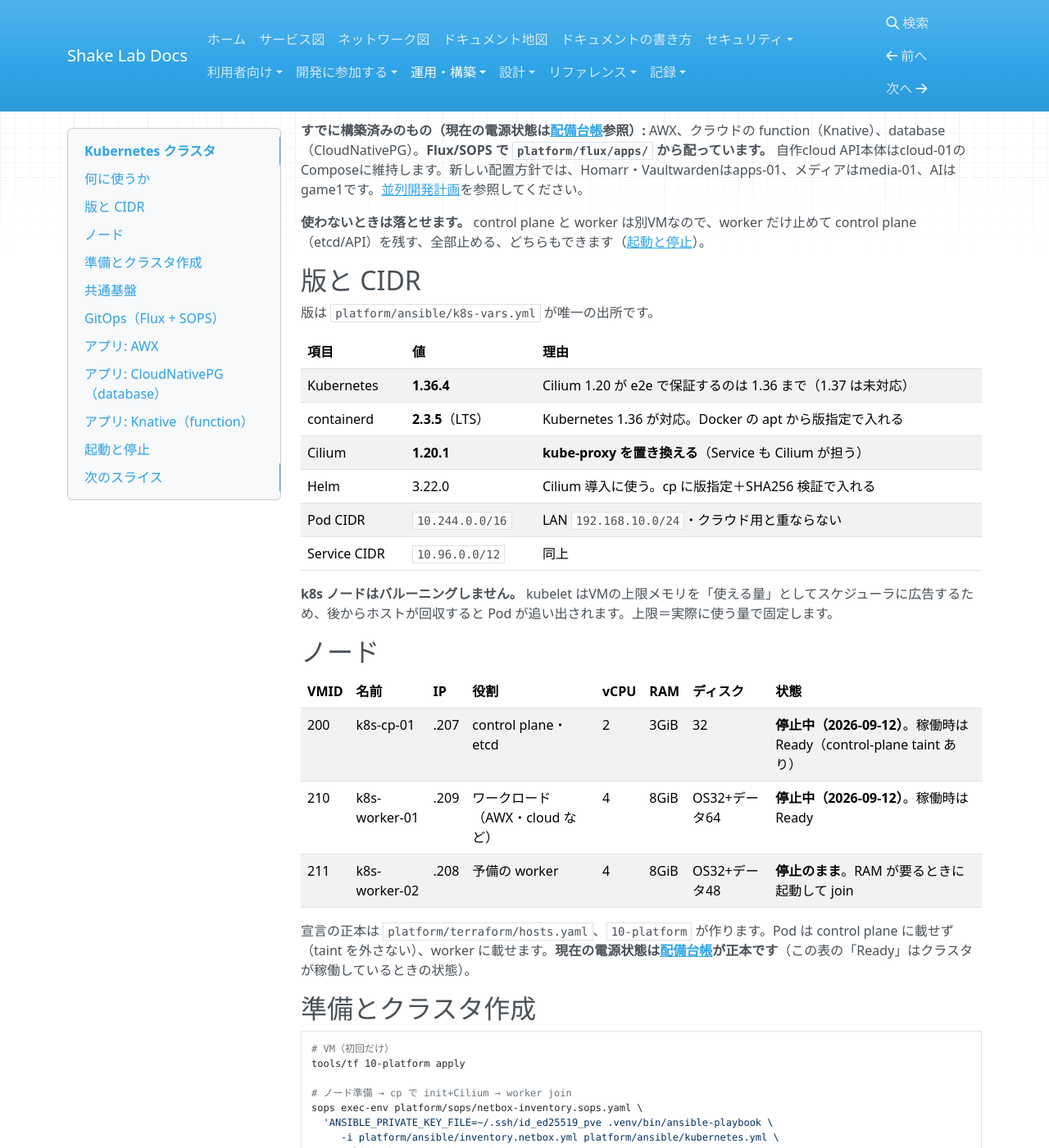
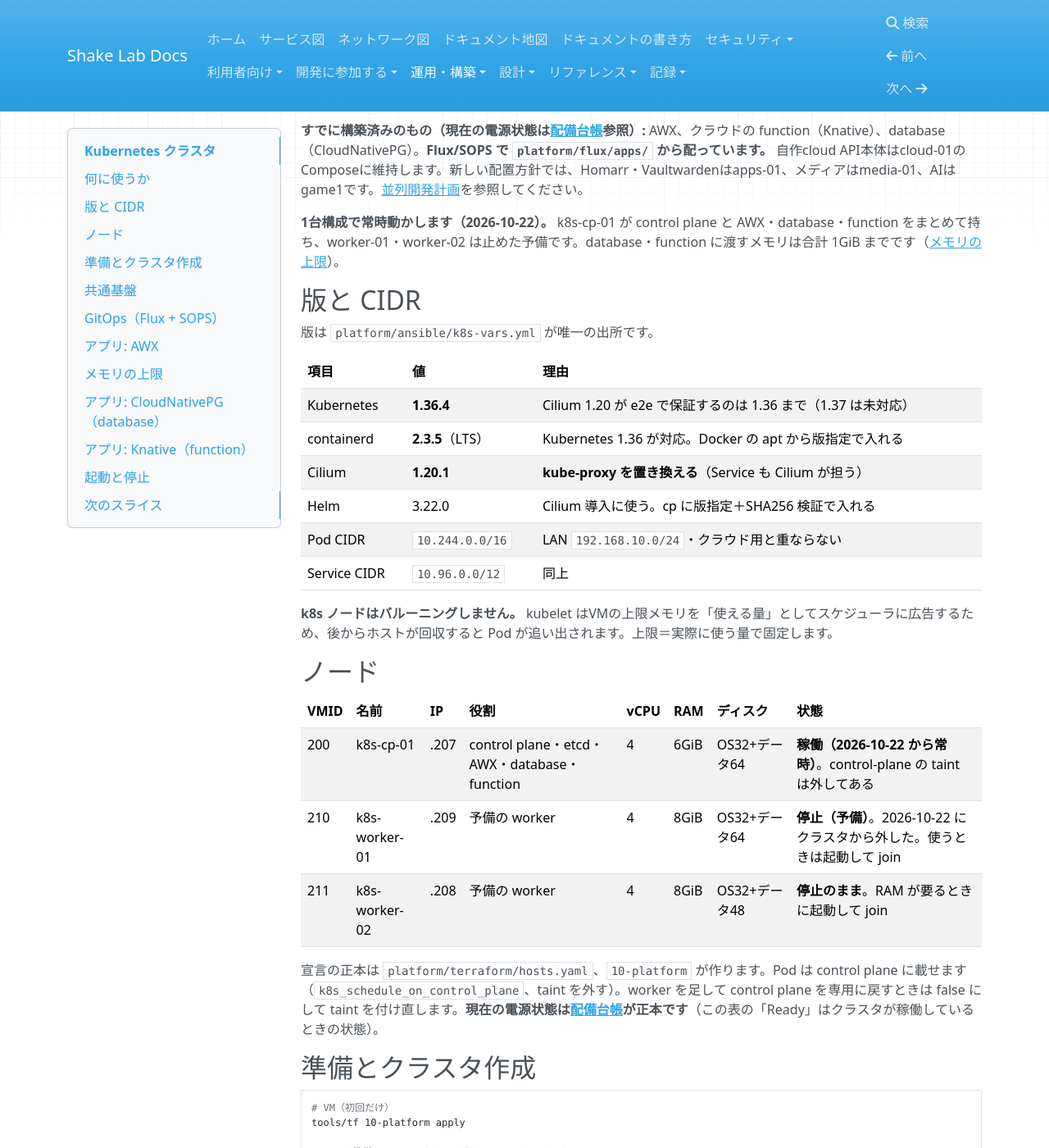
Before and after one commit to rurutheGeek/shake-cloud, an MkDocs documentation site: the page built from docs/operations/kubernetes.md, in a window 1280 px wide and 1400 px high, scrolled down 242 px. Shown: the whole window at 82% size. Built offline with MkDocs 1.6.1, drawn with Linux system fonts in a browser that asks for light colours; nearby versions of some CDN libraries; a script that is not in the unit is left out; some of the changed text lies outside the part shown.

Commit message:
feat(k8s): 1台構成にして常時動かす（AWX・database・function を k8s-cp-01 へ）
- k8s-cp-01 を 4コア・6GiB・データディスク64GiB にし、control plane の taint を外す
  （k8s_schedule_on_control_plane）。worker-01 は止めた予備にする
- Cilium の operator を1台構成では1台にする（2台目が置けず helm --wait が終わらない）
- database・function のメモリを合計 1GiB に制限（LimitRange・ResourceQuota）
- AWX の各部品に memory の limits を付ける
- 決定事項「必要なときだけ起動」を「1台構成で常時稼働」へ改める

Co-Authored-By: Claude Opus 5.5 <noreply@anthropic.com>

```diff
--- a/docs/operations/kubernetes.md
+++ b/docs/operations/kubernetes.md
@@ -1,6 +1,6 @@
 ---
 title: Kubernetes クラスタ
-updated: 2026-10-03
+updated: 2026-10-22
 section: 運用手順
 audience: 管理者
 tags:
@@ -11,7 +11,7 @@ tags:
 
 # Kubernetes クラスタ
 
-> **更新日** 2026-10-03 ・ **区分** 運用手順 ・ **読む人** 管理者
+> **更新日** 2026-10-22 ・ **区分** 運用手順 ・ **読む人** 管理者
 
 **状態**: クラスタ＋共通基盤（local-path・MetalLB・cert-manager）＋Flux/SOPS＋AWX＋CloudNativePG＋Knative まで実機で確認済み。PVC の永続化・LoadBalancer・CA 証明書・GitOps 同期・AWX の HTTPS・database/function が動いています。
 
@@ -19,7 +19,7 @@ tags:
 
 **すでに構築済みのもの（現在の電源状態は[配備台帳](handover.md)参照）:** AWX、クラウドの function（Knative）、database（CloudNativePG）。**Flux/SOPS で `platform/flux/apps/` から配っています。** 自作cloud API本体はcloud-01のComposeに維持します。新しい配置方針では、Homarr・Vaultwardenはapps-01、メディアはmedia-01、AIはgame1です。[並列開発計画](../development/index.md)を参照してください。
 
-**使わないときは落とせます。** control plane と worker は別VMなので、worker だけ止めて control plane（etcd/API）を残す、全部止める、どちらもできます（[起動と停止](#起動と停止)）。
+**1台構成で常時動かします（2026-10-22）。** k8s-cp-01 が control plane と AWX・database・function をまとめて持ち、worker-01・worker-02 は止めた予備です。database・function に渡すメモリは合計 1GiB までです（[メモリの上限](#メモリの上限)）。
 
 ## 版と CIDR
 
@@ -40,11 +40,11 @@ tags:
 
 | VMID | 名前 | IP | 役割 | vCPU | RAM | ディスク | 状態 |
 | --- | --- | --- | --- | --- | --- | --- | --- |
-| 200 | k8s-cp-01 | .207 | control plane・etcd | 2 | 3GiB | 32 | **停止中（2026-09-12）**。稼働時は Ready（control-plane taint あり） |
-| 210 | k8s-worker-01 | .209 | ワークロード（AWX・cloud など） | 4 | 8GiB | OS32+データ64 | **停止中（2026-09-12）**。稼働時は Ready |
+| 200 | k8s-cp-01 | .207 | control plane・etcd・AWX・database・function | 4 | 6GiB | OS32+データ64 | **稼働（2026-10-22 から常時）**。control-plane の taint は外してある |
+| 210 | k8s-worker-01 | .209 | 予備の worker | 4 | 8GiB | OS32+データ64 | **停止（予備）**。2026-10-22 にクラスタから外した。使うときは起動して join |
 | 211 | k8s-worker-02 | .208 | 予備の worker | 4 | 8GiB | OS32+データ48 | **停止のまま**。RAM が要るときに起動して join |
 
-宣言の正本は `platform/terraform/hosts.yaml`、`10-platform` が作ります。Pod は control plane に載せず（taint を外さない）、worker に載せます。**現在の電源状態は[配備台帳](handover.md)が正本です**（この表の「Ready」はクラスタが稼働しているときの状態）。
+宣言の正本は `platform/terraform/hosts.yaml`、`10-platform` が作ります。Pod は control plane に載せます（`k8s_schedule_on_control_plane`、taint を外す）。worker を足して control plane を専用に戻すときは false にして taint を付け直します。**現在の電源状態は[配備台帳](handover.md)が正本です**（この表の「Ready」はクラスタが稼働しているときの状態）。
 
 ## 準備とクラスタ作成
 
@@ -124,21 +124,31 @@ sops platform/flux/apps/<name>.sops.yaml
 <a id="アプリ-awx"></a>
 ## アプリ: AWX
 
-AWX（Ansible の実行基盤）を **worker-01** に Flux で配備しています。
+AWX（Ansible の実行基盤）を **k8s-cp-01** に Flux で配備しています。
 
 | 項目 | 値 |
 | --- | --- |
 | 入口 | **`https://awx.apextox.dpdns.org/`**（Cilium Ingress。証明書は cert-manager が Let's Encrypt で発行） |
 | 管理者 | ユーザー `admin`。パスワードは `platform/flux/apps/awx-instance/admin-password.sops.yaml`（`sops -d ... \| grep password` で見る） |
-| DB | Operator 内蔵の PostgreSQL。PVC は local-path（worker-01 のデータディスク） |
+| DB | Operator 内蔵の PostgreSQL。PVC は local-path（k8s-cp-01 のデータディスク） |
 | 版 | Operator **2.19.1** / AWX **24.6.1** |
 | 置き場 | `platform/flux/apps/`（Flux が Git から適用。`dependsOn` で Operator → AWX の順） |
 
 - Operator は上流リポジトリ（tag `2.19.1`）を Flux の `GitRepository` で取得し、`config/default` を kustomize で適用します。**`kube-rbac-proxy` は GCR から消えている**ため quay のミラーに差し替えています。
 - **HTTPS**: Cilium の Ingress（共有 LB `cilium-ingress` = **192.168.10.241**）が受け、cert-manager の `ClusterIssuer` **`letsencrypt-dns`**（Cloudflare DNS-01）が証明書を発行します。名前は `dns.yaml` の `awx` レコードで `.241` に向けています。AWX は `service_type: ClusterIP` で、Ingress(`cilium`) から `awx-service` へルーティングします。
   - Ingress を有効化した直後は **`cilium-envoy` を作り直さないと共有 LB が待ち受けを始めません**（`k8s_control_plane` ロールが Cilium の値変更時に再起動します）。
-- **k8s ノードはバルーニングを無効化**しました（`memory_min_mib` = `memory_mib`）。kubelet が上限を「使える量」として広告するので、ホストが後から回収すると Pod が追い出されます。最初の配備で worker-01 が 5.9GiB に縮み、**AWX が OOM/Evict** されました。固定後は 8GiB を使い、AWX 込みで空き約 4GiB です。
+- **k8s ノードはバルーニングを無効化**しました（`memory_min_mib` = `memory_mib`）。kubelet が上限を「使える量」として広告するので、ホストが後から回収すると Pod が追い出されます。最初の配備で worker-01 が 5.9GiB に縮み、**AWX が OOM/Evict** されました。固定後は 8GiB を使い、AWX 込みで空き約 4GiB でした。1台構成では AWX の部品ごとに上限（web・task 1Gi、DB 512Mi など）を付けています。
 - `awx` namespace の `AWX/awx` は `Running: True`。`https://awx.apextox.dpdns.org/api/v2/ping/` が応答します。HTTP は 301 で HTTPS へ転送されます。
+
+<a id="メモリの上限"></a>
+## メモリの上限
+
+| namespace | 既定（request / limit） | 1つの上限 | 合計 |
+| --- | --- | --- | --- |
+| `databases` | 256Mi / 320Mi | 640Mi | 640Mi（既定の大きさで2つ） |
+| `functions` | 64Mi / 128Mi | 256Mi | 384Mi（同時に動いている分だけ数える） |
+
+置き場は `platform/flux/apps/databases/limits.yaml` と `platform/flux/apps/functions-limits.yaml`（LimitRange と ResourceQuota）。クラウドAPI は limits を付けないので、ここの既定が付きます。合計を超える作成は Kubernetes が断り、database は Ready になりません。
 
 ## アプリ: CloudNativePG（database）
 
@@ -192,11 +202,11 @@ Podを置く余力が必要な場合は、まずホストの空きRAM・割当
 
 **止まらないもの:** クラウドAPI本体（cloud-01 の Compose）・管理DB・Garage/S3（cloud-01）・Authentik・NetBox（core-01）・docs（apps-01）・Proxmox。ただし**クラウドAPI の database/function の画面と API はエラー（503 系）**になります（Kubernetes に届かないため）。VM・ボリューム・セキュリティグループ・イメージ・S3 は影響を受けません。
 
-**データ:** local-path の PVC は worker-01 のデータディスクに残るので、起動し直せば読めます。ただし**単一ノードでバックアップは未設定**なので、ディスク故障やノード喪失で失われます（CNPG の外部バックアップは保留中）。
+**データ:** local-path の PVC は k8s-cp-01 のデータディスクに残るので、起動し直せば読めます。ただし**単一ノードでバックアップは未設定**なので、ディスク故障やノード喪失で失われます（CNPG の外部バックアップは保留中）。
 
 **起動:** `tools/k8s up` は control plane → worker の順に起動し、Flux が Git と同期し直します。AWX・CNPG・Knative が Ready になるまで数分かかります。`down` は停止の完了を待たないので、`up` の前に `status` で `stopped` を確認します。
 
-**どのVMを止めるか:** worker-01 に AWX・CNPG・Knative が載っているので、**worker-01 を止めた時点で上のアプリは止まります**。control plane だけ残しても同じです（アプリは動きません）。`tools/k8s down` は起動中の worker を全部止めます。
+**どのVMを止めるか:** 1台構成なので、k8s-cp-01 を止めると上のすべてが止まります。
 
 ## 次のスライス
 
```
Also changed, not shown: docs/architecture/decisions.md (+3 -3 lines), docs/map.md (+2 -2 lines), docs/operations/handover.md (+1 -1 lines), 8 other files.
